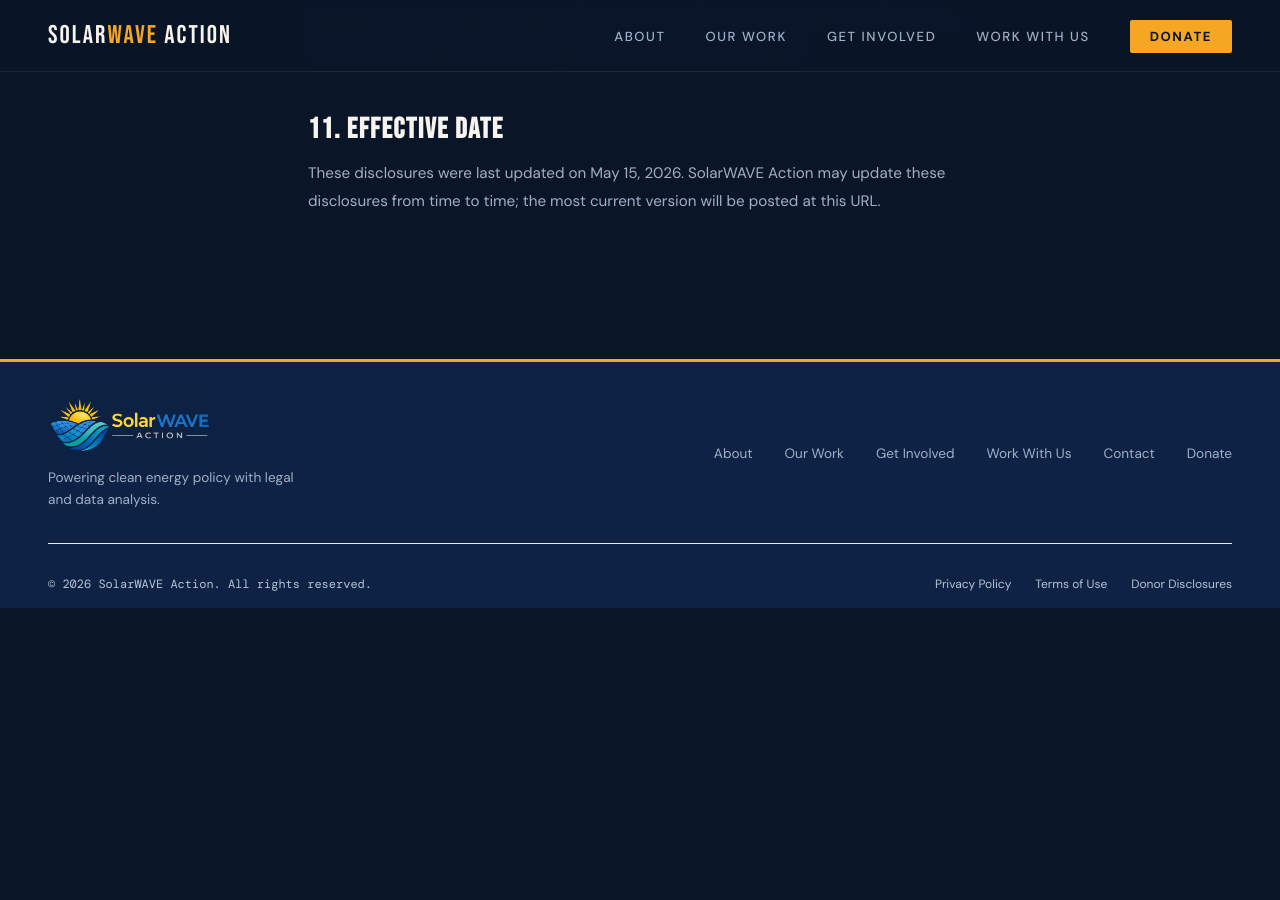
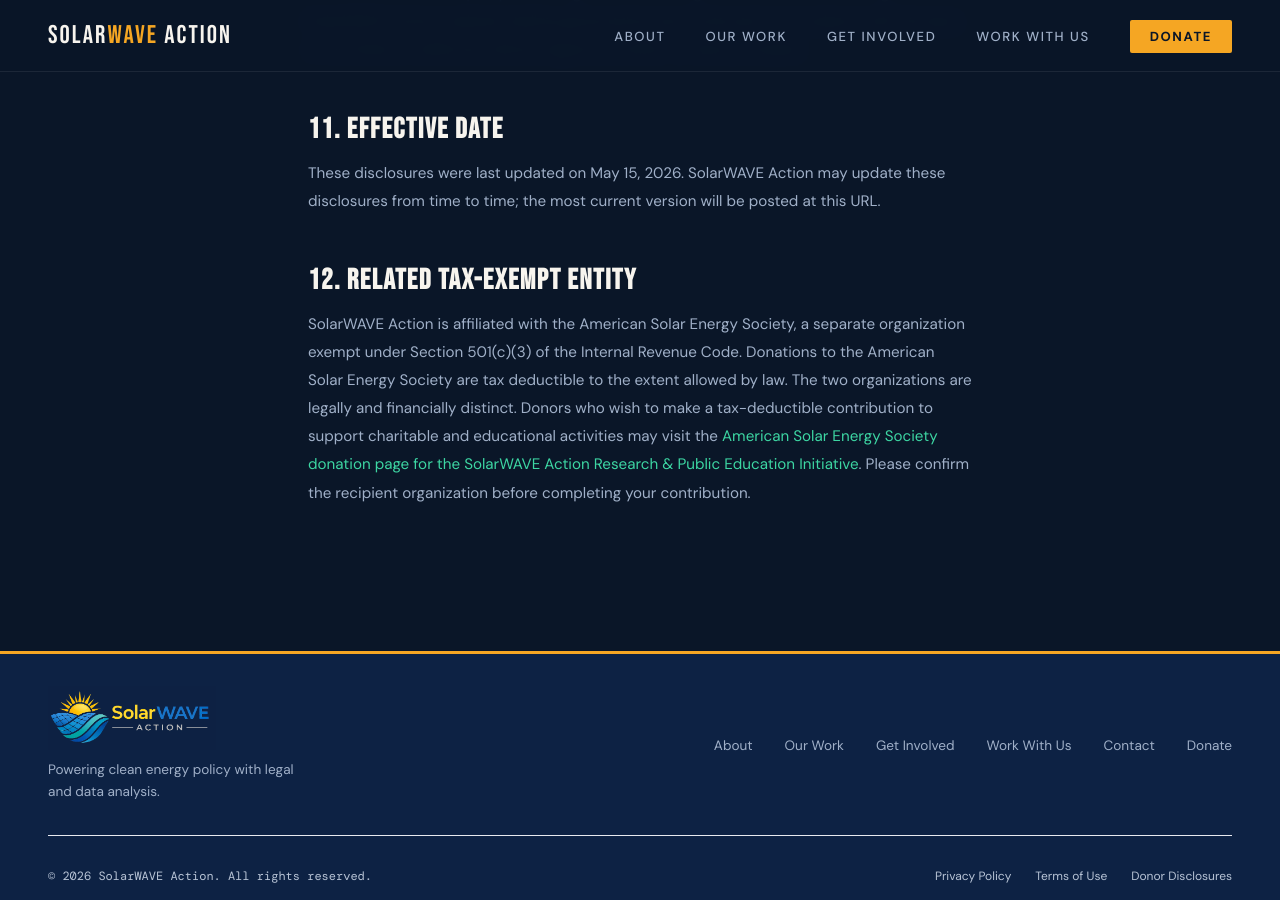
Before and after one commit to SolarWAVE-Action/solarwave-website, a Jekyll site: the page built from donors/donors.html, in a window 1280 px wide and 900 px high, scrolled down 3032 px. Built offline with Jekyll 4.4.1, drawn with Linux system fonts in a browser that asks for light colours; before the commit the page ends 3640 px from its top, so only the background shows below that.

```diff
--- a/donors/donors.html
+++ b/donors/donors.html
@@ -207,12 +207,14 @@
   <p>These disclosures were last updated on May 15, 2026. SolarWAVE Action may update these
 disclosures from time to time; the most current version will be posted at this URL.</p>
 
-<!--  <h2>12. Related Tax-Exempt Entity</h2>-->
+  <h2>12. Related Tax-Exempt Entity</h2>
 
-<!--  <p>SolarWAVE Action is affiliated with the American Solar Energy Society, a separate organization-->
-<!--exempt under Section 501(c)(3) of the Internal Revenue Code. Donations to the American Solar-->
-<!--Energy Society are tax deductible to the extent allowed by law. The two organizations are legally-->
-<!--and financially distinct. Donors who wish to make a tax-deductible contribution to support-->
-<!--charitable and educational activities may visit the American Solar Energy Society [URL]. Please-->
-<!--    confirm the recipient organization before completing your contribution. </p>-->
+  <p>SolarWAVE Action is affiliated with the American Solar Energy Society, a separate organization
+exempt under Section 501(c)(3) of the Internal Revenue Code. Donations to the American Solar
+Energy Society are tax deductible to the extent allowed by law. The two organizations are legally
+and financially distinct. Donors who wish to make a tax-deductible contribution to support
+charitable and educational activities may visit the
+    <a href=”https://ases.site-ym.com/donations/fund.asp?id=25631” target=”_blank” rel=”noopener”>American Solar Energy Society donation page for the
+SolarWAVE Action Research & Public Education Initiative</a>.
+    Please confirm the recipient organization before completing your contribution. </p>
 </div>
```
